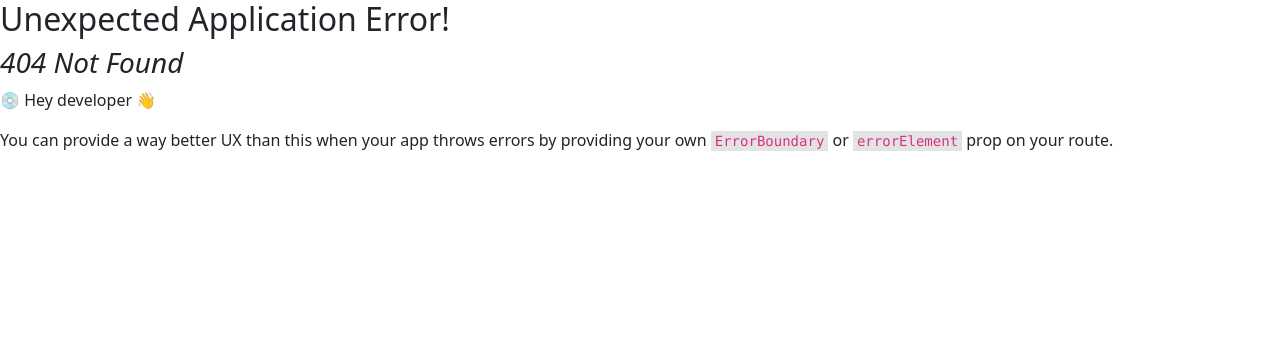
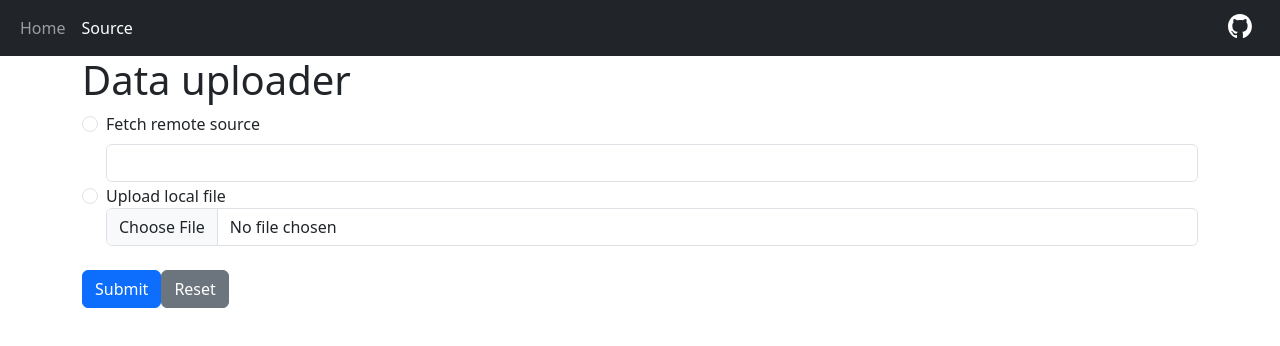
Before and after one commit to chrjl/react-resume--server, a React (Vite) app: page /source in a window 1280 px wide. Before the commit this address had no page. Shown: the top 346 px of the page. Built offline with nearby package versions, Linux system fonts and the light colour scheme.

Commit message:
feat(DataUploader): new route

```diff
--- a/src/routes/root.tsx
+++ b/src/routes/root.tsx
@@ -11,6 +11,11 @@ export default function Root() {
             <li className="nav-item">
               <NavLink to="/" className="nav-link">
                 Home
+              </NavLink>
+            </li>
+            <li className="nav-item">
+              <NavLink to="/source" className="nav-link">
+                Source
               </NavLink>
             </li>
           </ul>
--- /dev/null
+++ b/src/routes/source.tsx
@@ -0,0 +1,46 @@
+import { Form } from 'react-router-dom';
+
+export default function DataUploader() {
+  return (
+    <div className="container">
+      <h1>Data uploader</h1>
+
+      <Form method="post">
+        <fieldset className="form-check">
+          <input
+            type="radio"
+            name="type"
+            id="sourceTypeRemote"
+            value="remote"
+            className="form-check-input"
+          />
+          <label htmlFor="sourceTypeRemote" className="form-label">
+            Fetch remote source
+          </label>
+          <input type="text" name="url" className="form-control" />
+        </fieldset>
+
+        <fieldset className="form-check">
+          <input
+            type="radio"
+            name="type"
+            id="sourceTypeFile"
+            value="file"
+            className="form-check-input"
+          />
+          <label htmlFor="sourceTypeFile">Upload local file</label>
+          <input type="file" name="file" className="form-control" />
+        </fieldset>
+
+        <div className="mt-4">
+          <button type="submit" className="btn btn-primary">
+            Submit
+          </button>
+          <button type="reset" className="btn btn-secondary">
+            Reset
+          </button>
+        </div>
+      </Form>
+    </div>
+  );
+}
```
Also changed, not shown: src/components/AppBar/DataSourceController.tsx (deleted, +0 -141 lines), src/main.tsx (+7 -0 lines).
